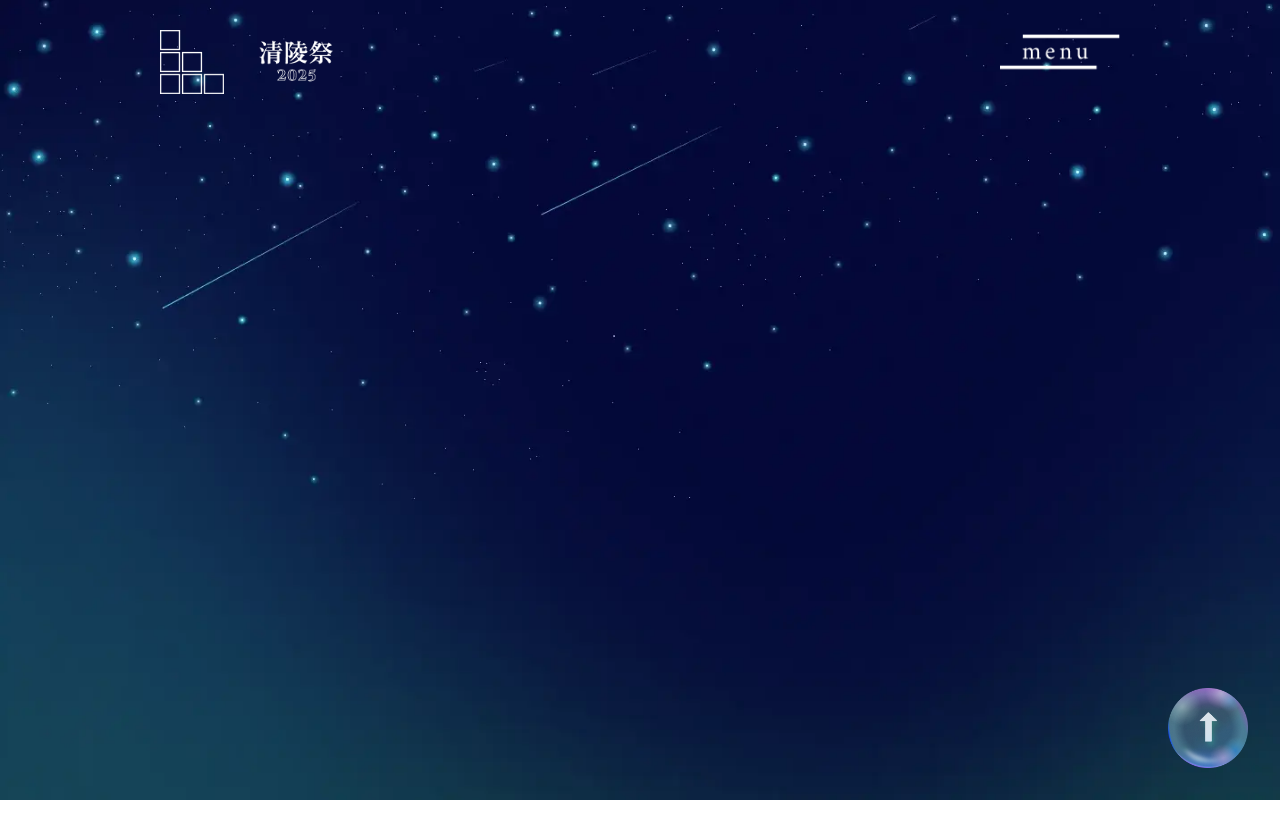
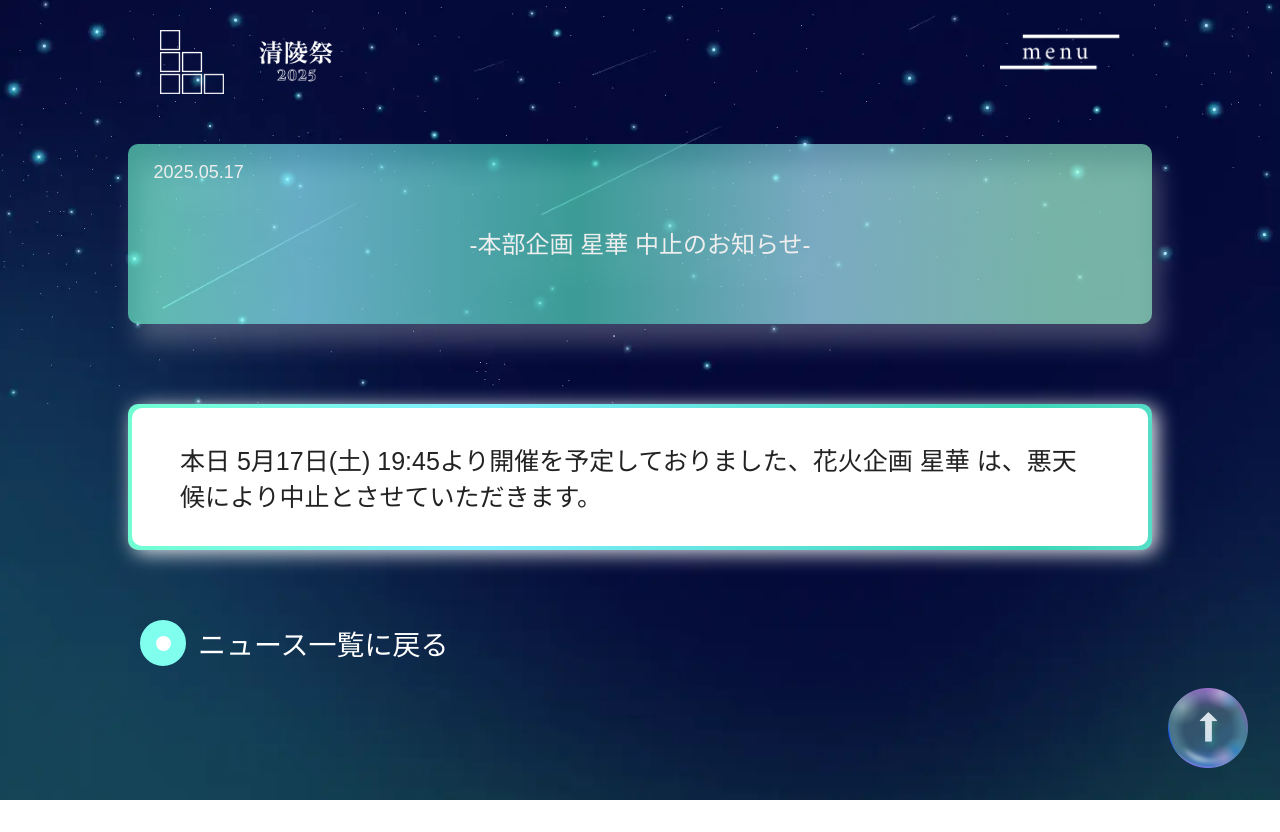
Before and after one commit to ynufes-tech/ynufes-seiryo25, a Nuxt app: page /latest-info/fireworks in a window 1280 px wide. Before the commit this address had no page. Before the commit the page ends 800 px from the top, so only its background shows below. Built offline with nearby package versions, Linux system fonts and the light colour scheme; a web font is replaced by a local one.

Commit message:
花火中止の旨のページを作製

```diff
--- /dev/null
+++ b/pages/latest-info/fireworks/index.vue
@@ -0,0 +1,120 @@
+<script lang="ts" setup>
+import BackToButton from '~/components/BackToButton.vue'
+</script>
+
+<template>
+  <div class="page-root">
+    <div class="page-container">
+      <div class="pop">
+        <div class="date">
+          <p>2025.05.17</p>
+        </div>
+        <div class="news-title">
+          <p>-本部企画 星華 中止のお知らせ-</p>
+        </div>
+      </div>
+      <div class="detail">
+        <p>本日 5月17日(土) 19:45より開催を予定しておりました、花火企画 星華 は、悪天候により中止とさせていただきます。</p>
+
+      </div>
+      <BackToButton
+          text = "ニュース一覧に戻る"
+          link = "/news"
+      />
+    </div>
+  </div>
+</template>
+
+
+<style scoped lang="scss">
+@use "@/assets/scss/_breakpoint.scss" as *;
+
+.page-container {
+  display: flex;
+  flex-direction: column;
+  padding-bottom: 10vh;
+  margin: 10vh 10vw;
+}
+
+.pop {
+  display: flex;
+  flex-direction: column;
+  border-radius: 10px;
+  filter: drop-shadow(9px 19px 12px rgba(255, 255, 255, 0.4));
+  background: linear-gradient(
+          90deg,
+          rgba(44,163,255,0.6) 0%,
+          rgba(113,255,210,0.6) 0%,
+          rgba(129,240,255,0.6) 17%,
+          rgba(58,215,181,0.6) 44%,
+          rgba(162,240,254,0.6) 67%,
+          rgba(157,255,209,0.6) 91%
+  )
+}
+
+.date {
+  font-size: 18px;
+  padding: 0 2vw;
+  margin: 0;
+}
+
+.news-title {
+  display: flex;
+  justify-content: center;
+  margin: 0 5vw 5vh;
+  padding: 0;
+  @include md {
+    margin: 0 5vw 3vh;
+  }
+}
+
+.detail {
+  flex-direction: column;
+  position: relative;
+  display: inline-flex;
+  justify-content: center;
+  border-radius: 10px;
+  padding: 12px; // 枠線として使う余白
+  margin-top: 10vh;
+  background: #fff;
+  background: linear-gradient(
+          90deg,
+          rgba(44,163,255,1) 0%,
+          rgba(113,255,210,1) 0%,
+          rgba(129,240,255,1) 17%,
+          rgba(58,215,181,1) 44%,
+          rgba(162,240,254,1) 67%,
+          rgba(157,255,209,1) 91%
+  );
+  background-size: 200% 200%;
+  overflow: hidden;
+  width: fit-content;
+  filter: drop-shadow(5px 3px 10px rgba(255, 255, 255, 0.9));
+
+  &::before {
+    content: '';
+    position: absolute;
+    inset: 4px;
+    border-radius: 10px;
+    background: #fff;
+    z-index: 1;
+  }
+
+  p {
+    position: relative;
+    z-index: 2;
+    margin: 0;
+    padding: 25px 40px;
+    font-size: 25px;
+    color: #222;
+    @include md {
+      font-size: 20px;
+      padding: 20px 30px;
+    }
+    @include sm {
+      font-size: 18px;
+      padding: 15px 15px;
+    }
+  }
+}
+</style>
```
